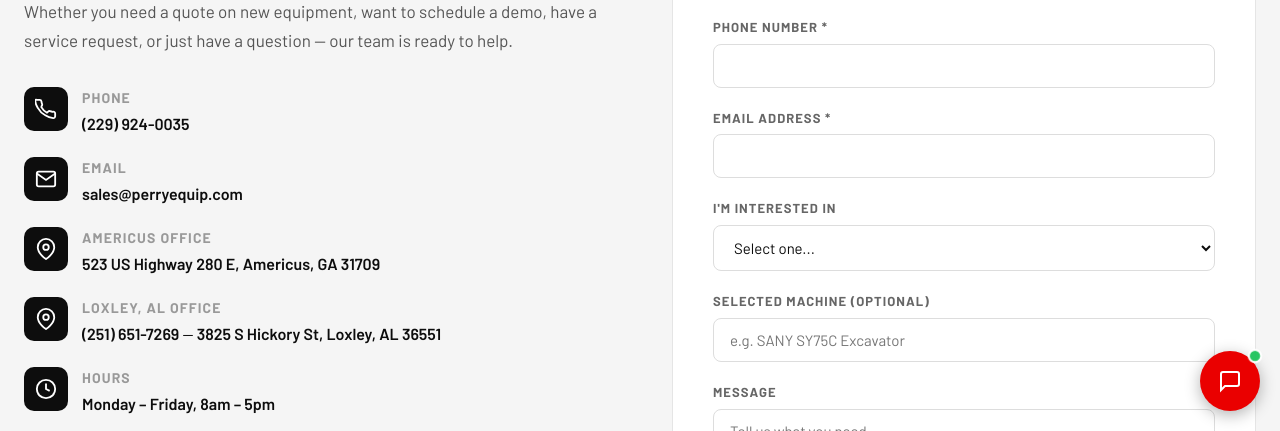
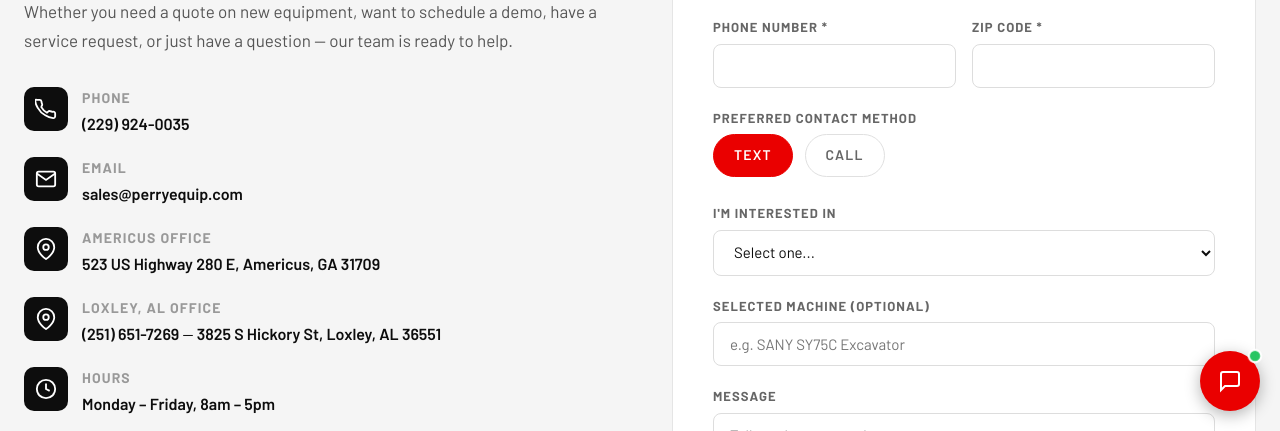
Before and after one commit to john-smarr/perryequip-site, a plain HTML site: page contact/index.html in a window 1280 px wide. Shown: the part 369-800 px from the top of the page. Drawn offline with nearby package versions, Linux system fonts and the light colour scheme; a web font is replaced by a local one.

Commit message:
Update contact form: remove email, add zip code and text/call preference

```diff
--- a/contact/index.html
+++ b/contact/index.html
@@ -21,6 +21,13 @@ gtag('config', 'G-DGVY5FCB2R');
 <link href="https://fonts.googleapis.com/css2?family=Barlow+Condensed:wght@700;900&family=Barlow:wght@400;500;600;700&display=swap" rel="stylesheet">
   <script src="https://www.google.com/recaptcha/api.js?render=6LcLRRguAAAAAH6s6xE1CYlkVv6KsYYeyVbR8bgX"></script>
   <link rel="stylesheet" href="/css/style.css">
+  <style>
+    .contact-pref-row { display:flex; gap:12px; margin-top:6px; }
+    .contact-pref-option { display:flex; align-items:center; gap:6px; cursor:pointer; padding:9px 20px; border:1px solid #e0e0e0; border-radius:24px; font-size:14px; font-weight:600; transition:all .15s; }
+    .contact-pref-option:hover { border-color:#999; }
+    .contact-pref-option:has(input:checked) { border-color:var(--red); background:var(--red); color:#fff; }
+    .contact-pref-option input[type="radio"] { display:none; }
+  </style>
   <link rel="canonical" href="https://perryequip.com/contact/">
   <meta property="og:type" content="website">
   <meta property="og:title" content="Contact | Perry Brothers Equipment Company">
@@ -197,8 +204,17 @@ gtag('config', 'G-DGVY5FCB2R');
           <div class="form-group"><label>First Name *</label><input type="text" name="first_name" required></div>
           <div class="form-group"><label>Last Name *</label><input type="text" name="last_name" required></div>
         </div>
-        <div class="form-group"><label>Phone Number *</label><input type="tel" name="phone" required></div>
-        <div class="form-group"><label>Email Address *</label><input type="email" name="email" required></div>
+        <div class="form-row">
+          <div class="form-group"><label>Phone Number *</label><input type="tel" name="phone" required></div>
+          <div class="form-group"><label>Zip Code *</label><input type="text" name="zip" required></div>
+        </div>
+        <div class="form-group">
+          <label>Preferred Contact Method</label>
+          <div class="contact-pref-row">
+            <label class="contact-pref-option"><input type="radio" name="contact_pref" value="Text" checked><span>Text</span></label>
+            <label class="contact-pref-option"><input type="radio" name="contact_pref" value="Call"><span>Call</span></label>
+          </div>
+        </div>
         <div class="form-group">
           <label>I'm interested in</label>
           <select name="interest">
@@ -217,6 +233,7 @@ gtag('config', 'G-DGVY5FCB2R');
         <div class="form-submit">
           <button type="submit" class="btn btn-primary">Send Message</button>
           <p class="form-note">We typically respond within 1 business day.</p>
+          <p style="font-size:12px;color:#999;margin-top:12px;line-height:1.5;">Your information is 100% confidential. We will never share your details or send newsletters.</p>
         </div>
       </form>
     </div>
```
